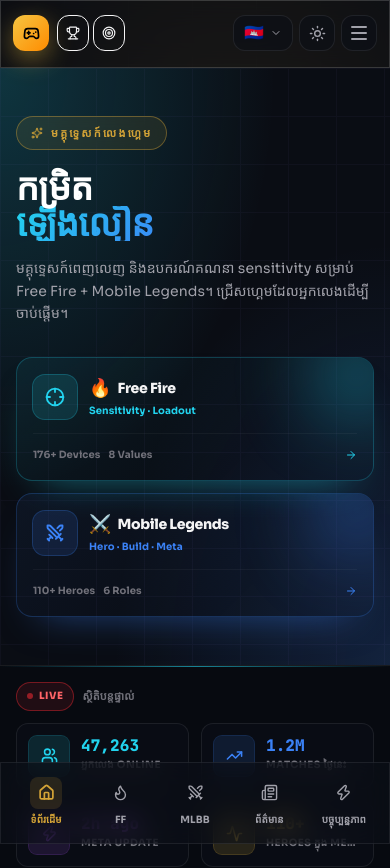
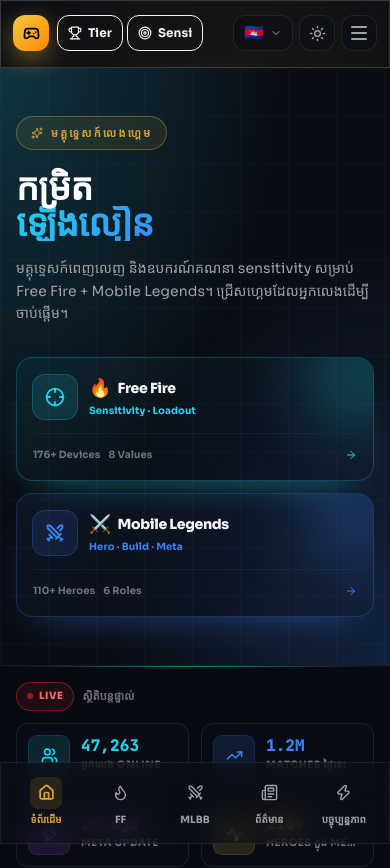
Before and after one commit to CyberNovaX01/CyberNovaX, a Next.js app: page / in a window 390 px wide. Shown: the top 868 px of the page. Built offline with nearby package versions, Linux system fonts and the light colour scheme; a web font is replaced by a local one.

Commit message:
Show quick action text on mobile

```diff
--- a/src/components/Header.tsx
+++ b/src/components/Header.tsx
@@ -120,7 +120,7 @@
           })}
         </nav>
 
-        {/* QUICK ACTIONS — Always show (icon + text) */}
+        {/* QUICK ACTIONS — icon + text បង្ហាញទាំង mobile + desktop */}
         <div className="flex items-center gap-1 lg:ml-2 lg:border-l lg:border-line lg:pl-2">
           {QUICK_ACTIONS.map((q) => {
             const Icon = q.icon;
@@ -131,7 +131,7 @@
                 href={q.href}
                 title={q.tooltip}
                 aria-label={q.tooltip}
-                className="group relative flex h-9 items-center gap-1.5 rounded-xl border px-2 text-xs font-bold transition-all hover:-translate-y-0.5 sm:px-2.5"
+                className="group relative flex h-9 items-center gap-1.5 rounded-xl border px-2.5 text-xs font-bold transition-all hover:-translate-y-0.5"
                 style={{
                   borderColor: active ? q.color + "80" : "var(--color-line)",
                   background: active ? q.color + "15" : "var(--color-surface)",
@@ -143,10 +143,8 @@
                   size={14}
                   className="transition-transform group-hover:scale-125 group-hover:rotate-12"
                 />
-                {/* SHOW TEXT always */}
-                <span className="hidden xs:inline sm:inline">
-                  {q.labelEn}
-                </span>
+                {/* SHOW TEXT always on all screens */}
+                <span className="inline">{q.labelEn}</span>
 
                 {/* hover glow */}
                 <span
```
